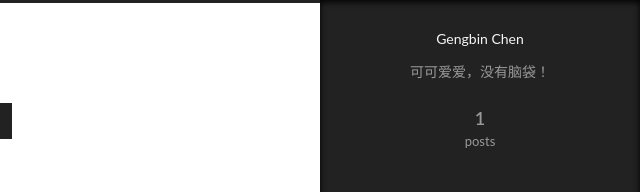
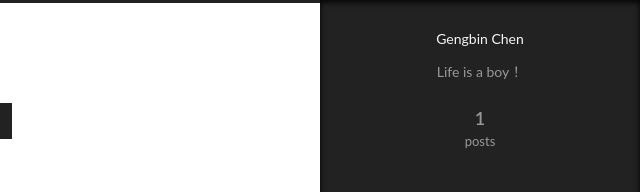
Before and after one commit to kindergartenSuperman/myBlog, a plain HTML site: page archives/2020/01/index.html in a window 1280 px wide. Both pictures are taken after a click on the element 1238 px from the left and 743 px from the top of the page. Shown: the top 192 px of the page, 640-1280 px from the left. Drawn offline with Linux system fonts and the light colour scheme.

Commit message:
Site updated: 2020-01-17 17:37:08

```diff
--- a/archives/2020/01/index.html
+++ b/archives/2020/01/index.html
@@ -79,12 +79,12 @@
 
 
 
-<meta name="description" content="可可爱爱，没有脑袋！">
+<meta name="description" content="Life is a boy！">
 <meta property="og:type" content="website">
 <meta property="og:title" content="Kindergarten Superman&#39;s Blog">
 <meta property="og:url" content="http://yoursite.com/archives/2020/01/index.html">
 <meta property="og:site_name" content="Kindergarten Superman&#39;s Blog">
-<meta property="og:description" content="可可爱爱，没有脑袋！">
+<meta property="og:description" content="Life is a boy！">
 <meta property="og:locale" content="en_US">
 <meta property="article:author" content="Gengbin Chen">
 <meta name="twitter:card" content="summary">
@@ -317,7 +317,7 @@
           <div class="site-author motion-element" itemprop="author" itemscope itemtype="http://schema.org/Person">
 
               <p class="site-author-name" itemprop="name">Gengbin Chen</p>
-              <p class="site-description motion-element" itemprop="description">可可爱爱，没有脑袋！</p>
+              <p class="site-description motion-element" itemprop="description">Life is a boy！</p>
           </div>
 
           <nav class="site-state motion-element">
```
Also changed, not shown: 2020/01/16/hello-world/index.html (+1 -1 lines), archives/2020/index.html (+3 -3 lines), archives/index.html (+3 -3 lines), index.html (+3 -3 lines).
